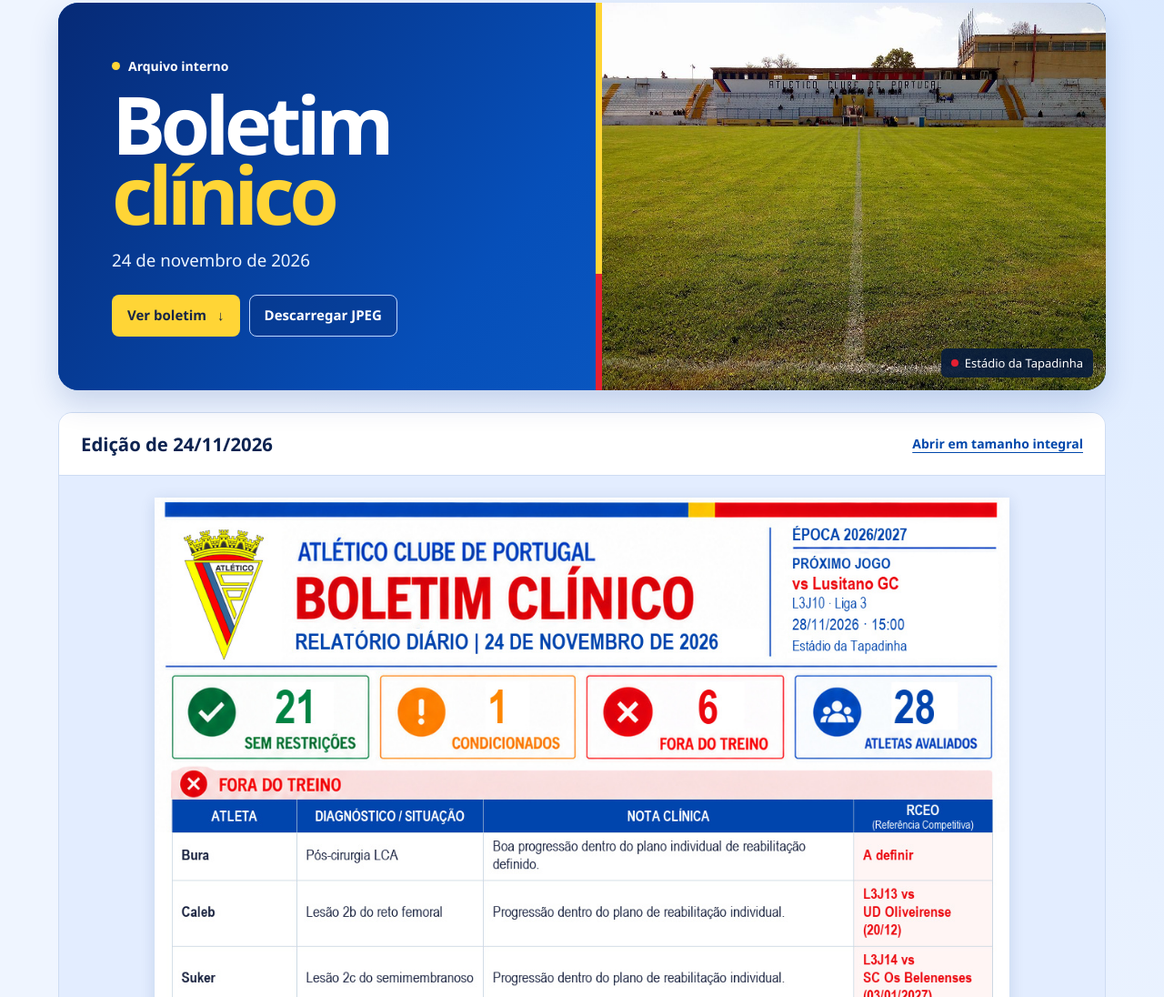
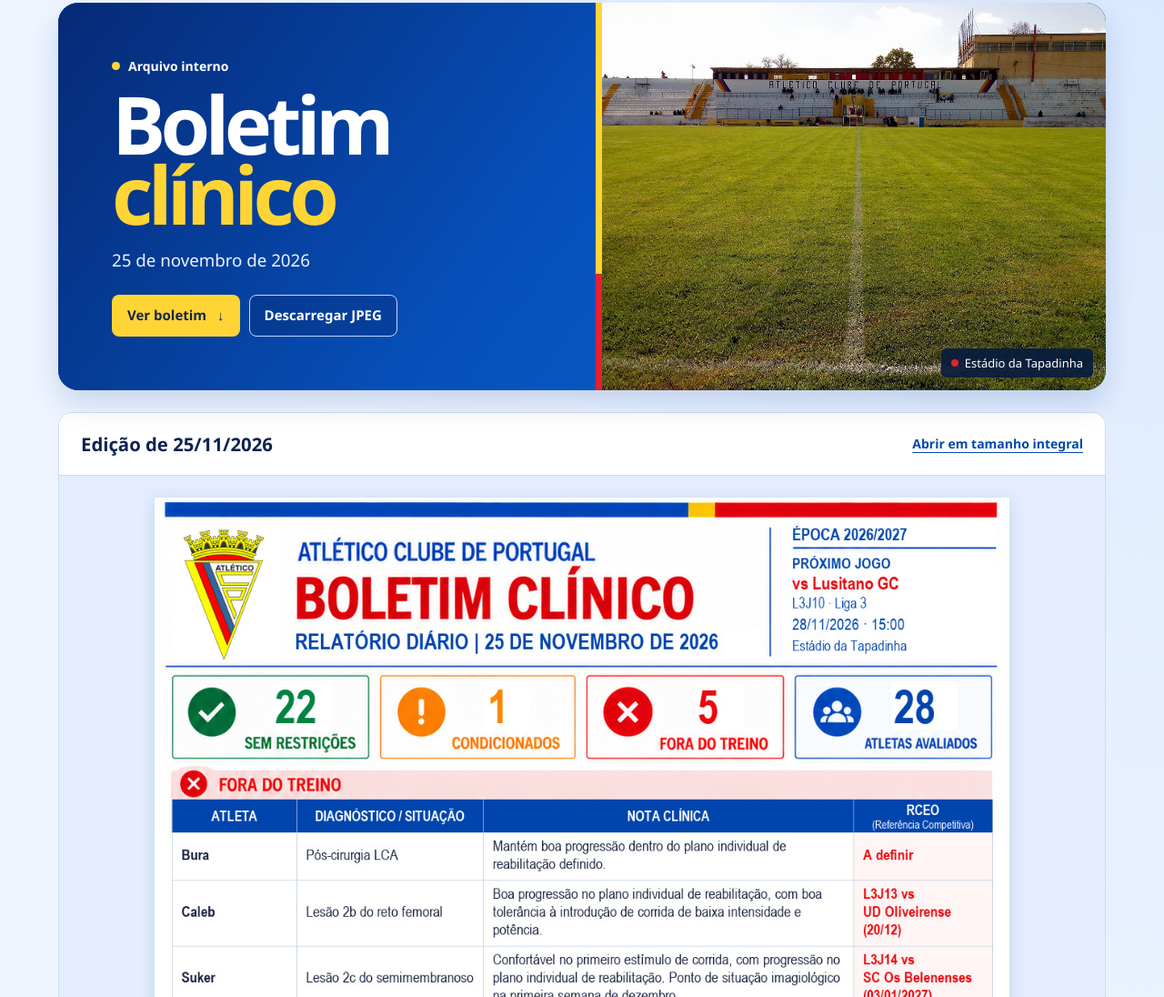
Before and after one commit to thegamingdoctor85/boletins-clinicos-ACP, a plain HTML site: page index.html in a window 1280 px wide. Shown: the part 116-1212 px from the top of the page at 91% size. Drawn offline with Linux system fonts and the light colour scheme.

Commit message:
Publicar boletim clínico de 25/11/2026

```diff
--- a/index.html
+++ b/index.html
@@ -6,7 +6,7 @@
   <meta name="robots" content="noindex, nofollow, noarchive">
   <meta name="referrer" content="no-referrer">
   <meta name="theme-color" content="#093e97">
-  <title>Boletim clínico de 24/11/2026 | Atlético CP</title>
+  <title>Boletim clínico de 25/11/2026 | Atlético CP</title>
   <link rel="icon" href="assets/emblema.png" type="image/png">
   <link rel="stylesheet" href="estilos.css">
 </head>
@@ -27,10 +27,10 @@
       <div class="hero-copy">
         <p class="channel"><span aria-hidden="true"></span> Arquivo interno</p>
         <h1 id="titulo">Boletim <em>clínico</em></h1>
-        <time datetime="2026-11-24">24 de novembro de 2026</time>
+        <time datetime="2026-11-25">25 de novembro de 2026</time>
         <div class="actions">
           <a class="button yellow" href="#boletim">Ver boletim <span aria-hidden="true">↓</span></a>
-          <a class="button outline" download href="boletins/BC_2026-11-24_Boletim_Clinico_ACP_WhatsApp.jpg">Descarregar JPEG</a>
+          <a class="button outline" download href="boletins/BC_2026-11-25_Boletim_Clinico_ACP_WhatsApp.jpg">Descarregar JPEG</a>
         </div>
       </div>
       <figure class="hero-photo">
@@ -41,11 +41,11 @@
 
     <section id="boletim" class="edition" aria-labelledby="edicao">
       <div class="edition-bar">
-        <h2 id="edicao">Edição de 24/11/2026</h2>
-        <a class="full-size" href="boletins/BC_2026-11-24_Boletim_Clinico_ACP_WhatsApp.jpg" target="_blank" rel="noopener noreferrer">Abrir em tamanho integral</a>
+        <h2 id="edicao">Edição de 25/11/2026</h2>
+        <a class="full-size" href="boletins/BC_2026-11-25_Boletim_Clinico_ACP_WhatsApp.jpg" target="_blank" rel="noopener noreferrer">Abrir em tamanho integral</a>
       </div>
-      <a class="document" href="boletins/BC_2026-11-24_Boletim_Clinico_ACP_WhatsApp.jpg" target="_blank" rel="noopener noreferrer" aria-label="Abrir o boletim de 24/11/2026 em tamanho integral">
-        <img src="boletins/BC_2026-11-24_Boletim_Clinico_ACP_WhatsApp.jpg" width="1145" height="1595" alt="Boletim clínico do Atlético Clube de Portugal, relatório diário de 24 de novembro de 2026">
+      <a class="document" href="boletins/BC_2026-11-25_Boletim_Clinico_ACP_WhatsApp.jpg" target="_blank" rel="noopener noreferrer" aria-label="Abrir o boletim de 25/11/2026 em tamanho integral">
+        <img src="boletins/BC_2026-11-25_Boletim_Clinico_ACP_WhatsApp.jpg" width="1145" height="1627" alt="Boletim clínico do Atlético Clube de Portugal, relatório diário de 25 de novembro de 2026">
       </a>
     </section>
   </main>
```
Also changed, not shown: boletins/BC_2026-11-25_Boletim_Clinico_ACP_WhatsApp.jpg (added).
